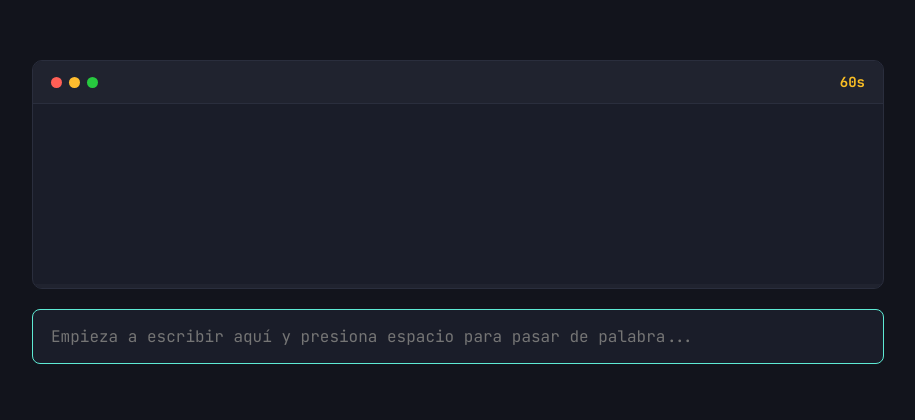
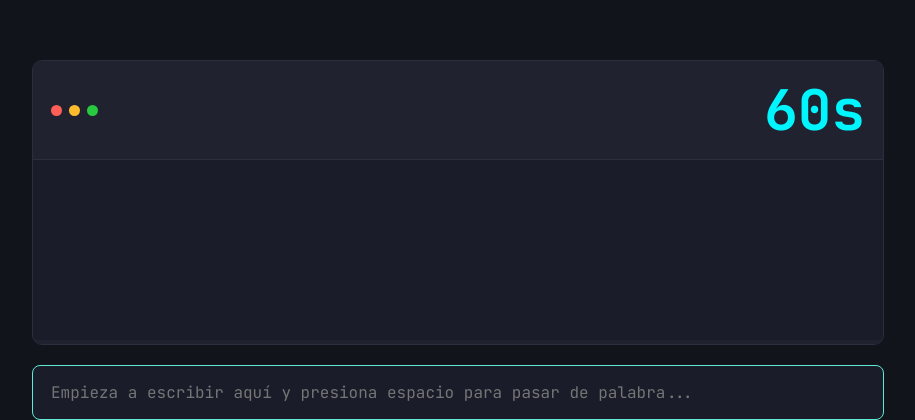
Before and after one commit to UPMHJohan/EJERCICIO-PRACTICO-IV-main, a Flask app: template templates/test.html in a window 1280 px wide. Shown: the part 62-482 px from the top of the page, without its empty margins (182-1097 px from the left). Run offline with Flask 3, Linux system fonts and the light colour scheme; the template is opened without the code that fills it, so the values that code supplies are empty.

Commit message:
Texto mas grande closeTamaño de texto Fixes #4

```diff
--- a/static/css/style.css
+++ b/static/css/style.css
@@ -373,6 +373,7 @@ h1 {
     font-size: 14px;
     color: var(--advertencia);
     font-weight: 700;
+    font-size: 3.5rem; font-weight: bold; color: #00f6ff;
 }
 
 .cuerpo-terminal {
```
